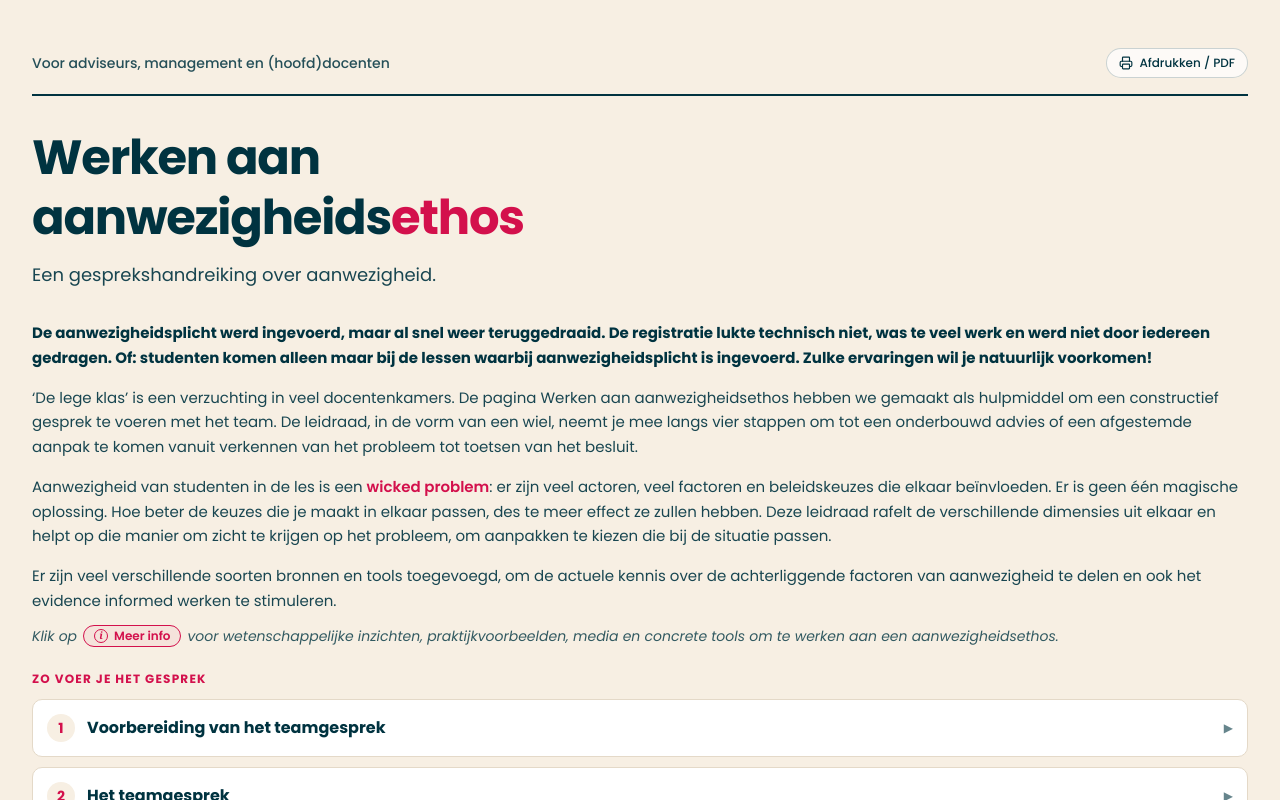
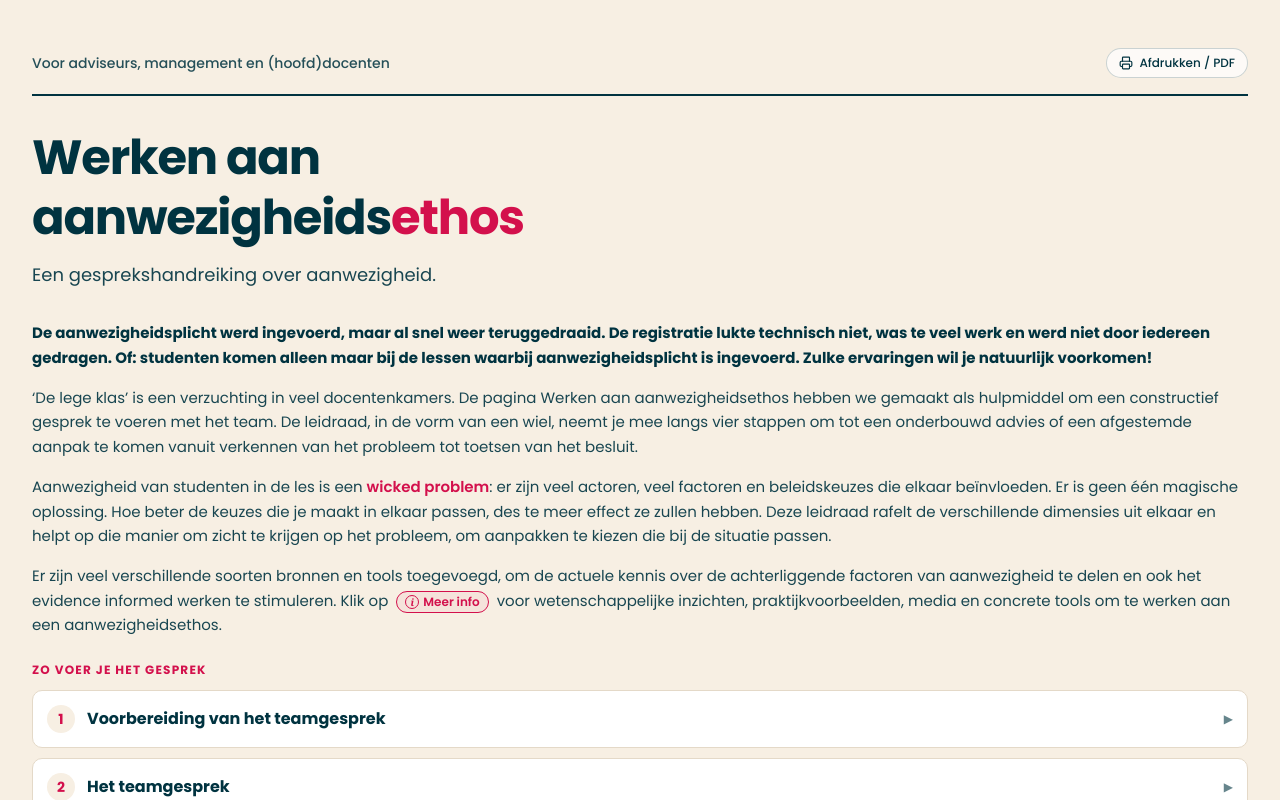
Before and after one commit to i-yesil/aanwezigheid, a React (Vite) app: page / in a window 1280 px wide. Shown: the top 800 px of the page. Built offline with nearby package versions, Linux system fonts and the light colour scheme.

Commit message:
refactor(ui): streamline introduction text and layout
Consolidate paragraph structure and integrate the call-to-action tooltip directly into the text for better readability.

```diff
--- a/src/App.tsx
+++ b/src/App.tsx
@@ -112,19 +112,14 @@ export default function App() {
             Aanwezigheid van studenten in de les is een <strong className="text-[#d3104c] font-semibold">wicked problem</strong>: er zijn veel actoren, veel factoren en beleidskeuzes die elkaar beïnvloeden. Er is geen één magische oplossing. Hoe beter de keuzes die je maakt in elkaar passen, des te meer effect ze zullen hebben. Deze leidraad rafelt de verschillende dimensies uit elkaar en helpt op die manier om zicht te krijgen op het probleem, om aanpakken te kiezen die bij de situatie passen.
           </p>
 
-          {/* Alinea 4: Bronnen en tools */}
-          <p className="text-sm sm:text-[15px] text-[#003340]/90 leading-relaxed mb-3">
-            Er zijn veel verschillende soorten bronnen en tools toegevoegd, om de actuele kennis over de achterliggende factoren van aanwezigheid te delen en ook het evidence informed werken te stimuleren.
-          </p>
-
-          {/* Verplaatste toelichting: Klik op Meer info */}
-          <p className="text-xs sm:text-sm text-[#003340]/80 italic flex flex-wrap items-center gap-1.5 mb-6">
-            <span>Klik op</span>
-            <span className="inline-flex items-center gap-1.5 px-2.5 py-0.5 rounded-full text-xs font-semibold border border-[#d3104c] text-[#d3104c] bg-[#d3104c]/5 not-italic">
+          {/* Alinea 4: Bronnen en tools met toelichting Meer info */}
+          <p className="text-sm sm:text-[15px] text-[#003340]/90 leading-relaxed mb-6">
+            Er zijn veel verschillende soorten bronnen en tools toegevoegd, om de actuele kennis over de achterliggende factoren van aanwezigheid te delen en ook het evidence informed werken te stimuleren. Klik op{' '}
+            <span className="inline-flex items-center gap-1 px-2 py-0.5 rounded-full text-xs font-semibold border border-[#d3104c] text-[#d3104c] bg-[#d3104c]/5 not-italic align-baseline mx-1">
               <span className="w-3.5 h-3.5 rounded-full border border-current flex items-center justify-center font-serif italic text-[10px] font-bold">i</span>
               <span>Meer info</span>
-            </span>
-            <span>voor wetenschappelijke inzichten, praktijkvoorbeelden, media en concrete tools om te werken aan een aanwezigheidsethos.</span>
+            </span>{' '}
+            voor wetenschappelijke inzichten, praktijkvoorbeelden, media en concrete tools om te werken aan een aanwezigheidsethos.
           </p>
 
           {/* Blok: Zo voer je het gesprek */}
```
